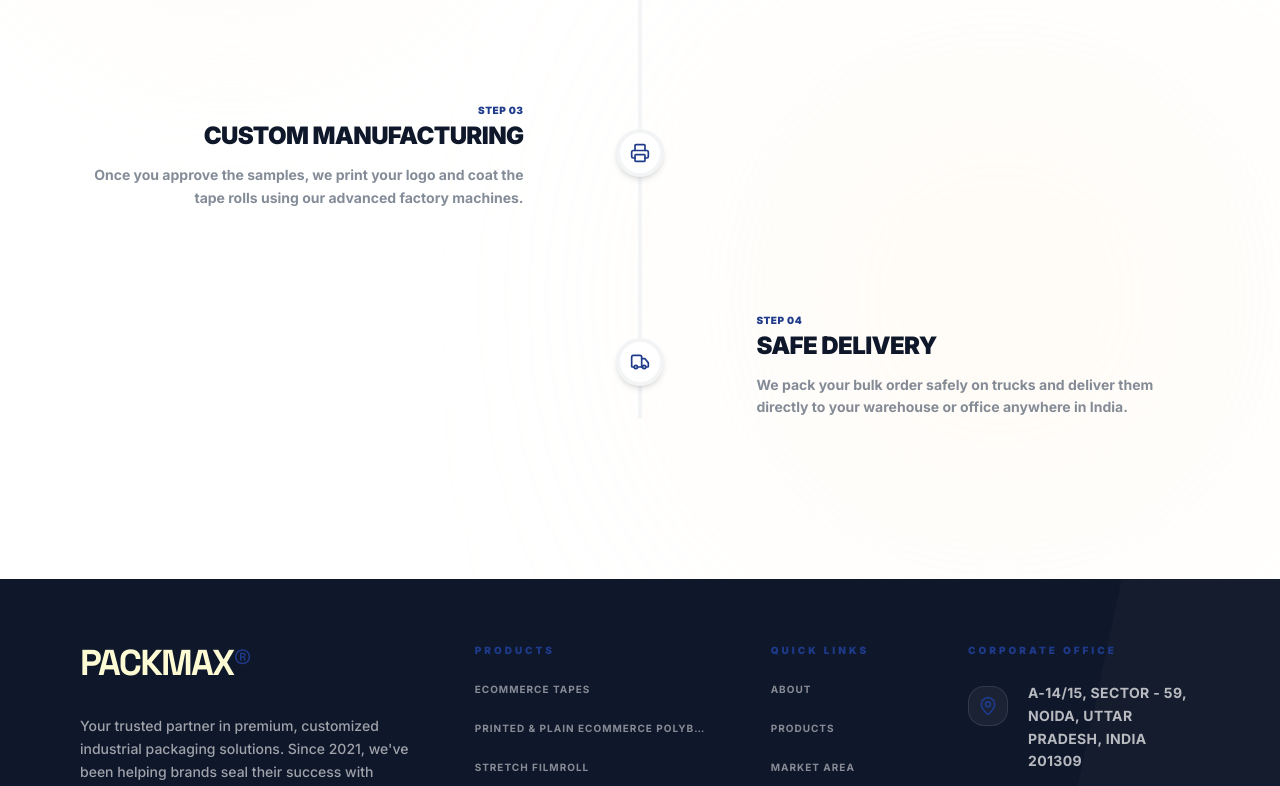
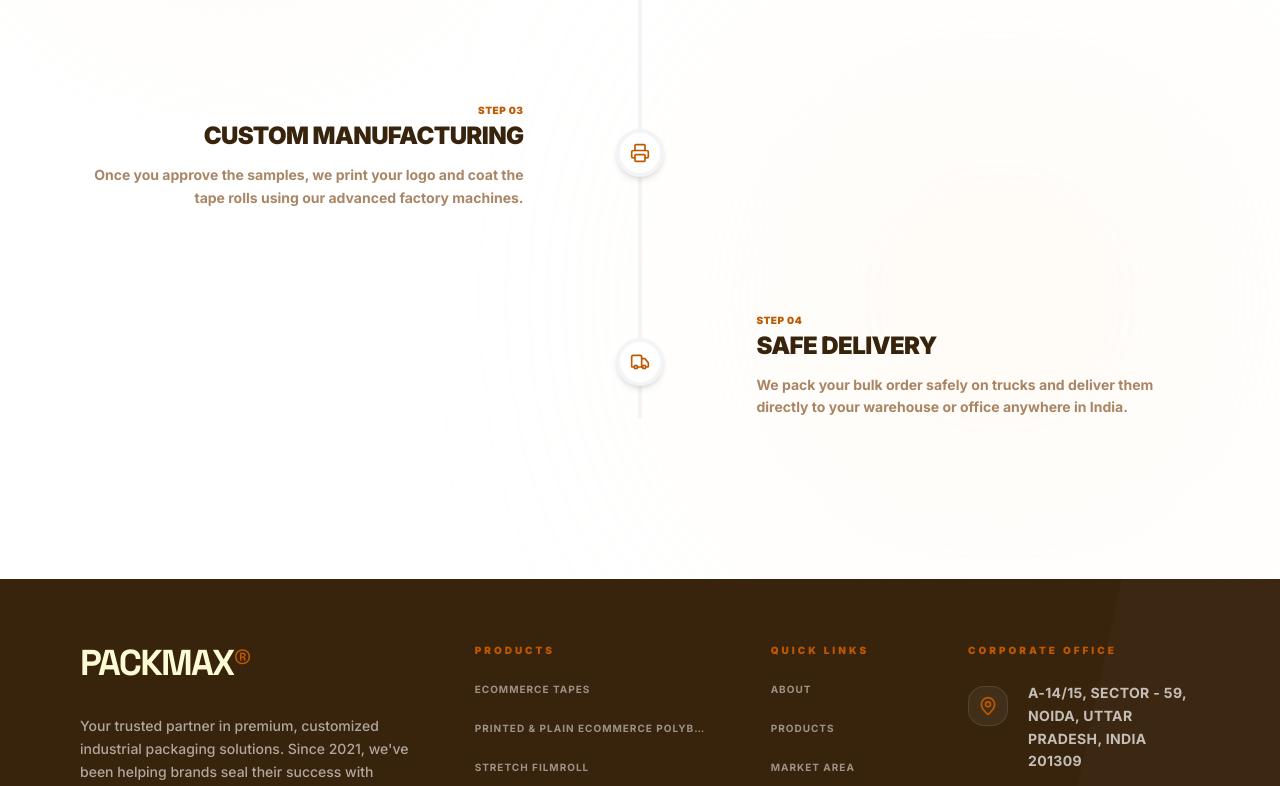
Before and after one commit to trade4vyapar/packmax-app, a Next.js app: page / in a window 1280 px wide. Shown: the part 4291-5077 px from the top of the page. Built offline with nearby package versions, Linux system fonts and the light colour scheme.

Commit message:
Fixed the changes

```diff
--- a/src/app/globals.css
+++ b/src/app/globals.css
@@ -5,14 +5,15 @@
 :root {
   --font-inter: 'Inter', sans-serif;
   --font-space: 'Space Grotesk', sans-serif;
-  --color-bg: #F8FAFC;
-  --color-text: #334155;
-  --color-heading: #0F172A;
-  --color-cta: #1E3A8A;
-  --color-cta-hover: #172554;
-  --color-border: rgba(15, 23, 42, 0.1);
-  --color-glass: rgba(248, 250, 252, 0.7);
+  --color-bg: #FDFBD4;
+  --color-text: #713600;
+  --color-heading: #38240D;
+  --color-cta: #C05800;
+  --color-cta-hover: #a34a00;
+  --color-border: rgba(113, 54, 0, 0.1);
+  --color-glass: rgba(253, 251, 212, 0.7);
 }
+
 
 
 
--- a/src/components/HeroSection.tsx
+++ b/src/components/HeroSection.tsx
@@ -19,7 +19,7 @@ const slides = [
     headingLine2: "Your Identity",
     tagline: "Precision-engineered B2B packaging solutions",
     description: "Elevate your brand presence with custom-printed tapes, rolls, and industrial-grade courier bags designed for modern businesses.",
-    color: "#1E3A8A",
+    color: "#C05800",
     icon: Package
   },
   {
```
